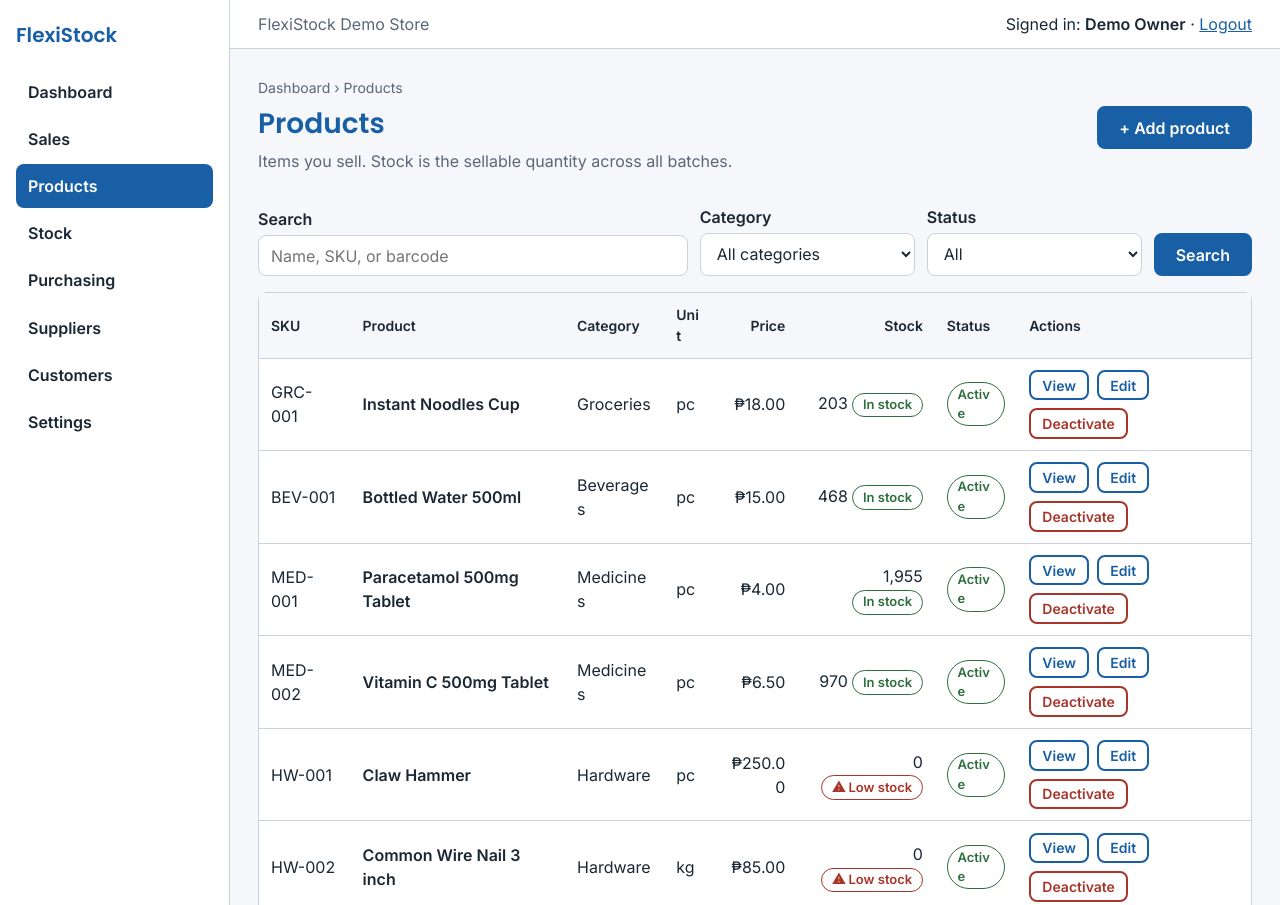
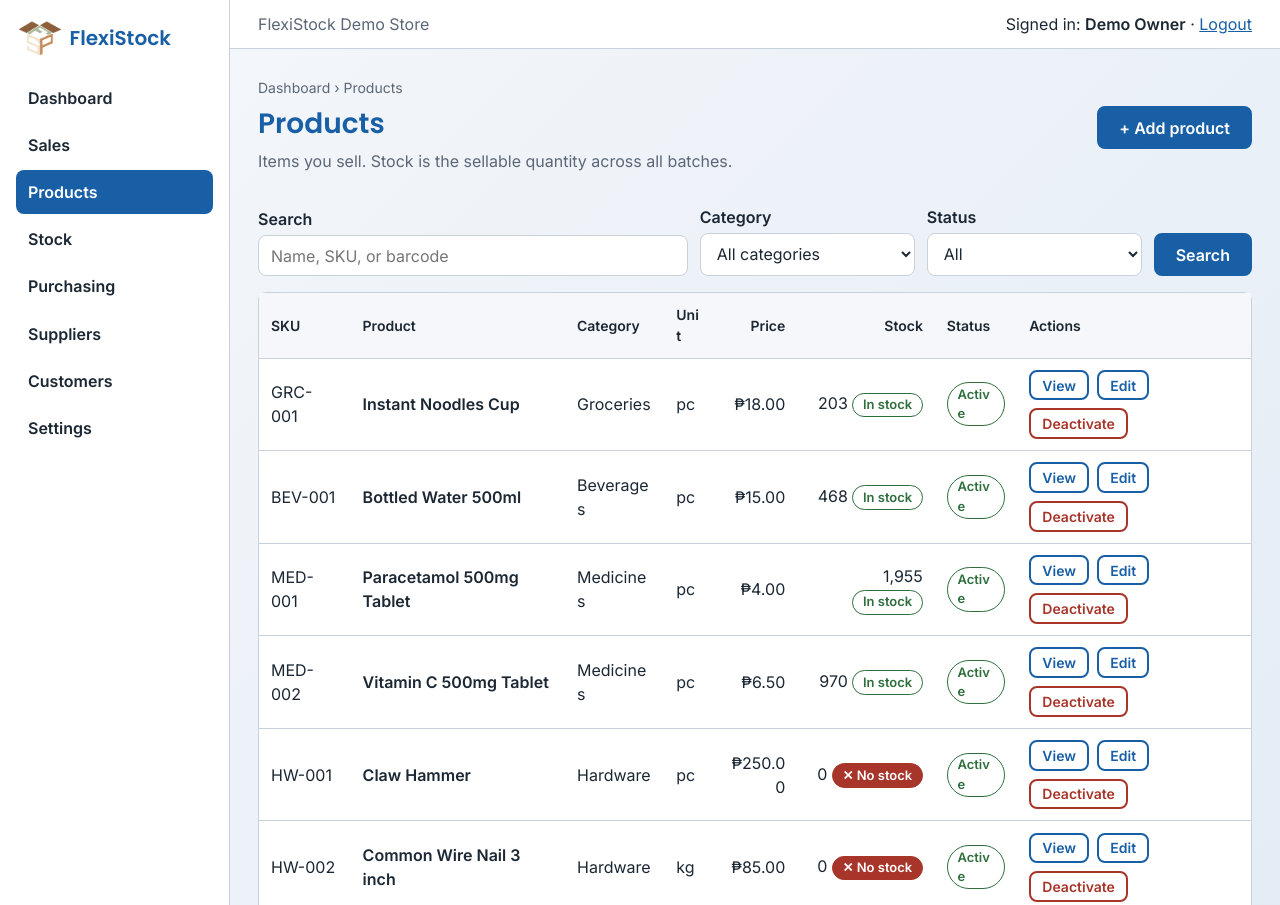
Before and after one commit to AlphaTriton-Dev/FlexiStock-POS, a plain HTML site: page prototype/list.html in a window 1280 px wide. Shown: the top 905 px of the page. Drawn offline with Linux system fonts and the light colour scheme.

Commit message:
change everything

```diff
--- a/prototype/css/style.css
+++ b/prototype/css/style.css
@@ -3,6 +3,7 @@
   --color-primary: #185fa5;      /* buttons, links, headings */
   --color-primary-dark: #0f4577; /* button hover */
   --color-bg: #f5f7fa;           /* page background. Text on it: 14.1:1 */
+  --gradient-bg: linear-gradient(135deg, #f5f7fa 0%, #e0eaf5 100%); /* page background gradient */
   --color-surface: #ffffff;      /* cards, inputs */
   --color-text: #1b2733;         /* body text */
   --color-muted: #5b6776;        /* secondary text */
@@ -23,6 +24,10 @@ body {
   line-height: 1.5;
   color: var(--color-text);
   background: var(--color-bg);
+  background-image: var(--gradient-bg);
+  background-repeat: no-repeat;
+  background-size: 100% 100%;
+  min-height: 100vh;
   overflow-wrap: anywhere;
 }
 h1, h2, h3 { font-family: var(--font-heading); font-weight: 600; color: var(--color-primary); line-height: 1.25; margin: 0 0 .5rem; }
@@ -37,7 +42,7 @@ p { margin: 0 0 1rem; }
 /* ---------- App layout (sidebar + content) ---------- */
 .app { display: flex; min-height: 100vh; }
 .sidebar { width: 230px; flex: none; background: var(--color-surface); border-right: 1px solid var(--color-border); padding: 1.25rem 1rem; }
-.brand { font-family: var(--font-heading); font-weight: 600; font-size: 1.25rem; color: var(--color-primary); text-decoration: none; display: block; margin-bottom: 1.25rem; }
+.brand { display: flex; align-items: center; gap: .5rem; font-family: var(--font-heading); font-weight: 600; font-size: 1.25rem; color: var(--color-primary); text-decoration: none; margin-bottom: 1.25rem; }
 .nav { display: flex; flex-direction: column; gap: .25rem; }
 .nav a { padding: .6rem .75rem; border-radius: var(--radius); text-decoration: none; color: var(--color-text); font-weight: 600; }
 .nav a:hover { background: var(--color-bg); }
@@ -47,6 +52,9 @@ p { margin: 0 0 1rem; }
 .content { padding: 1.75rem; max-width: 1200px; }
 .page-head { display: flex; justify-content: space-between; align-items: flex-start; gap: 1rem; flex-wrap: wrap; margin-bottom: 1rem; }
 .breadcrumb { font-size: .875rem; color: var(--color-muted); margin-bottom: .5rem; }
+
+.brand img { height: 2.25rem; width: auto; display: block; }
+.site-header .brand img { height: 2.75rem; }
 
 /* ---------- Buttons ---------- */
 .btn, .btn-secondary {
@@ -96,6 +104,7 @@ td.num, th.num { text-align: right; }
 .badge { display: inline-block; font-size: .8125rem; font-weight: 600; padding: .1rem .6rem; border-radius: 999px; border: 1.5px solid var(--color-border); }
 .badge.ok { color: var(--color-success); border-color: var(--color-success); }
 .badge.low { color: var(--color-error); border-color: var(--color-error); }
+.badge.out { color: #fff; background: var(--color-error); border-color: var(--color-error); }
 .pager { display: flex; justify-content: space-between; align-items: center; gap: 1rem; flex-wrap: wrap; margin-top: 1rem; }
 .empty-state { text-align: center; padding: 3rem 1rem; background: var(--color-surface); border: 2px dashed var(--color-border); border-radius: var(--radius); }
 
--- a/prototype/list.html
+++ b/prototype/list.html
@@ -7,12 +7,13 @@
   <link rel="preconnect" href="https://fonts.googleapis.com">
   <link rel="preconnect" href="https://fonts.gstatic.com" crossorigin>
   <link href="https://fonts.googleapis.com/css2?family=Inter:wght@400;600&family=Poppins:wght@600&display=swap" rel="stylesheet">
+  <link rel="icon" type="image/png" href="images/logo.png">
   <link rel="stylesheet" href="css/style.css">
 </head>
 <body>
   <div class="app">
     <aside class="sidebar">
-      <a class="brand" href="index.html">FlexiStock</a>
+      <a class="brand" href="index.html"><img src="images/logo.png" alt="" width="43" height="32"> FlexiStock</a>
       <nav class="nav" aria-label="Main menu">
         <a href="#">Dashboard</a>
         <a href="#">Sales</a>
@@ -146,7 +147,7 @@
             <td data-label="Category">Hardware</td>
             <td data-label="Unit">pc</td>
             <td data-label="Price" class="num">&#8369;250.00</td>
-            <td data-label="Stock" class="num">0 <span class="badge low">&#9888; Low stock</span></td>
+            <td data-label="Stock" class="num">0 <span class="badge out">&#10005; No stock</span></td>
             <td data-label="Status"><span class="badge ok">Active</span></td>
             <td class="actions">
               <div class="btn-row">
@@ -162,7 +163,7 @@
             <td data-label="Category">Hardware</td>
             <td data-label="Unit">kg</td>
             <td data-label="Price" class="num">&#8369;85.00</td>
-            <td data-label="Stock" class="num">0 <span class="badge low">&#9888; Low stock</span></td>
+            <td data-label="Stock" class="num">0 <span class="badge out">&#10005; No stock</span></td>
             <td data-label="Status"><span class="badge ok">Active</span></td>
             <td class="actions">
               <div class="btn-row">
```
Also changed, not shown: prototype/form.html (+2 -1 lines), prototype/index.html (+2 -1 lines), docs/03-sitemap.png, docs/03-user-flow.png, prototype/images/logo.png (added), 3 other files.
